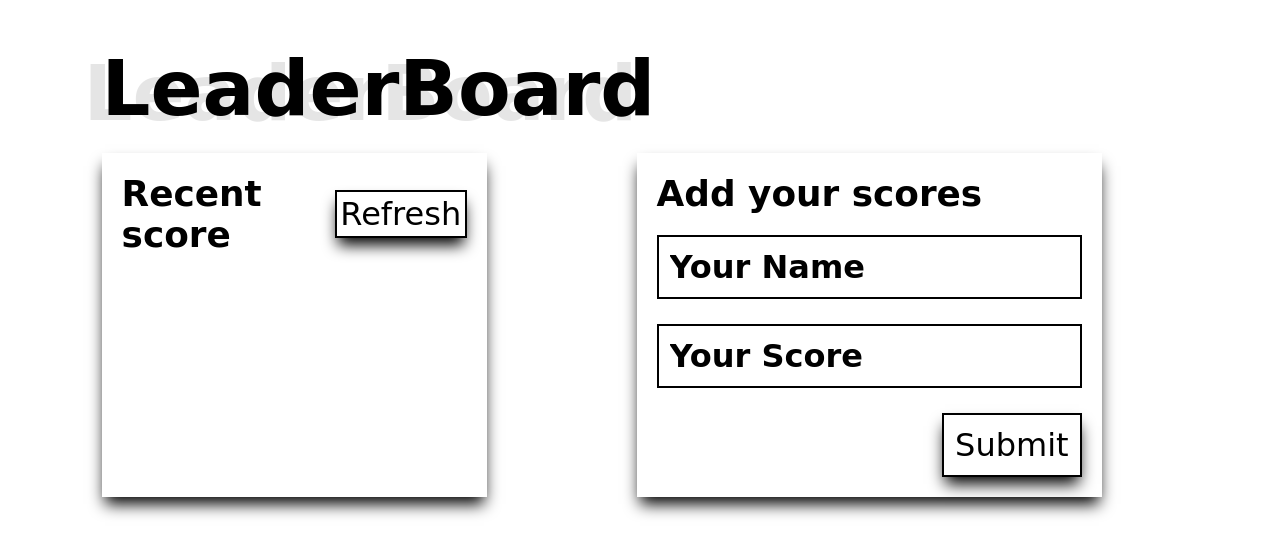
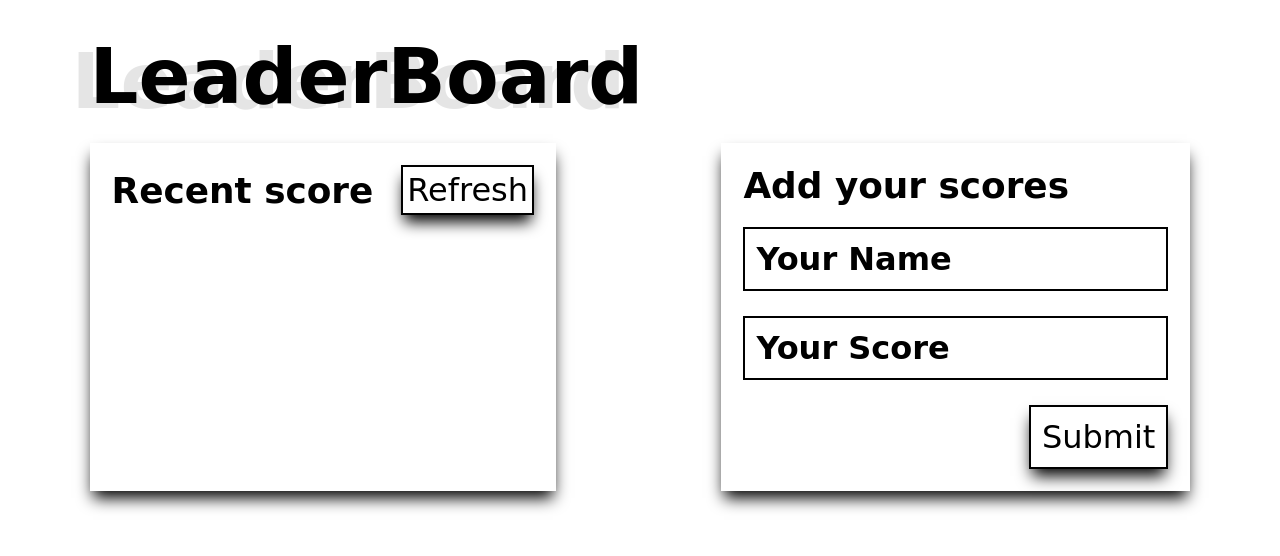
Before and after one commit to muskan2532150/LeaderBoard, a website built with webpack: page src/index.html in a window 1280 px wide. Built offline with nearby package versions, Linux system fonts and the light colour scheme; no server answers; a web font is replaced by a local one.

Commit message:
css  finishing touch

```diff
--- a/src/style.css
+++ b/src/style.css
@@ -8,9 +8,7 @@
 }
 
 body {
-  padding: 12px;
-  margin: 2.5vw 13vw;
-  margin-left: 7vw;
+  margin: 2.5vw 7vw 0 7vw;
 }
 
 button {
```
